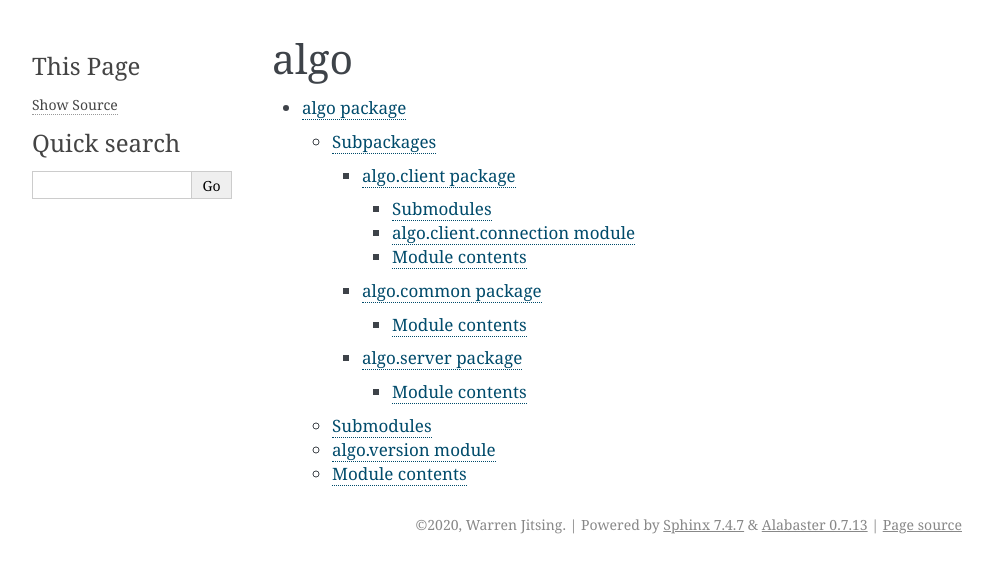
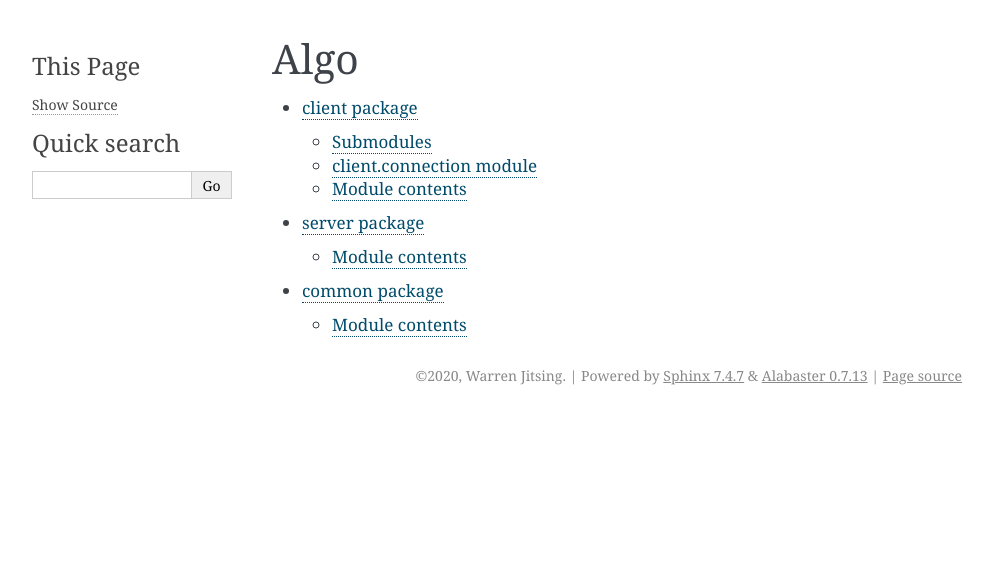
Before and after one commit to 8563a236e65cede7b14220e65c70ad5718144a3/algo, a Sphinx documentation site: the page built from docs/source/modules.rst, in a window 1280 px wide. Shown: the top 573 px of the page, without its empty margins (148-1141 px from the left). Built offline with Sphinx 7.4.7, drawn with Linux system fonts in a browser that asks for light colours.

```diff
--- a/docs/source/algo.client.rst
+++ /dev/null
@@ -1,27 +0,0 @@
-algo.client package
-===================
-
-Submodules
-----------
-
-algo.client.connection module
------------------------------
-
-.. automodule:: algo.client.connection
-   :members:
-   :undoc-members:
-   :show-inheritance:
-   :inherited-members:
-   :private-members:
-
-
-
-Module contents
----------------
-
-.. automodule:: algo.client
-   :members:
-   :undoc-members:
-   :show-inheritance:
-   :inherited-members:
-   :private-members:
--- a/docs/source/algo.rst
+++ /dev/null
@@ -1,31 +0,0 @@
-algo package
-============
-
-Subpackages
------------
-
-.. toctree::
-
-   algo.client
-   algo.common
-   algo.server
-
-Submodules
-----------
-
-algo.version module
--------------------
-
-.. automodule:: algo.version
-   :members:
-   :undoc-members:
-   :show-inheritance:
-
-
-Module contents
----------------
-
-.. automodule:: algo
-   :members:
-   :undoc-members:
-   :show-inheritance:
--- a/docs/source/algo.common.rst
+++ b/docs/source/common.rst
@@ -1,10 +1,10 @@
-algo.common package
-===================
+common package
+==============
 
 Module contents
 ---------------
 
-.. automodule:: algo.common
+.. automodule:: common
    :members:
    :undoc-members:
    :show-inheritance:
--- a/docs/source/modules.rst
+++ b/docs/source/modules.rst
@@ -1,7 +1,9 @@
-algo
-====
+Algo
+======
 
 .. toctree::
    :maxdepth: 4
 
-   algo
+   client
+   server
+   common
--- a/docs/source/algo.server.rst
+++ b/docs/source/server.rst
@@ -1,10 +1,10 @@
-algo.server package
-===================
+server package
+==============
 
 Module contents
 ---------------
 
-.. automodule:: algo.server
+.. automodule:: server
    :members:
    :undoc-members:
    :show-inheritance:
```
Also changed, not shown: docs/source/client.rst (added, +22 -0 lines), 2 other files.
